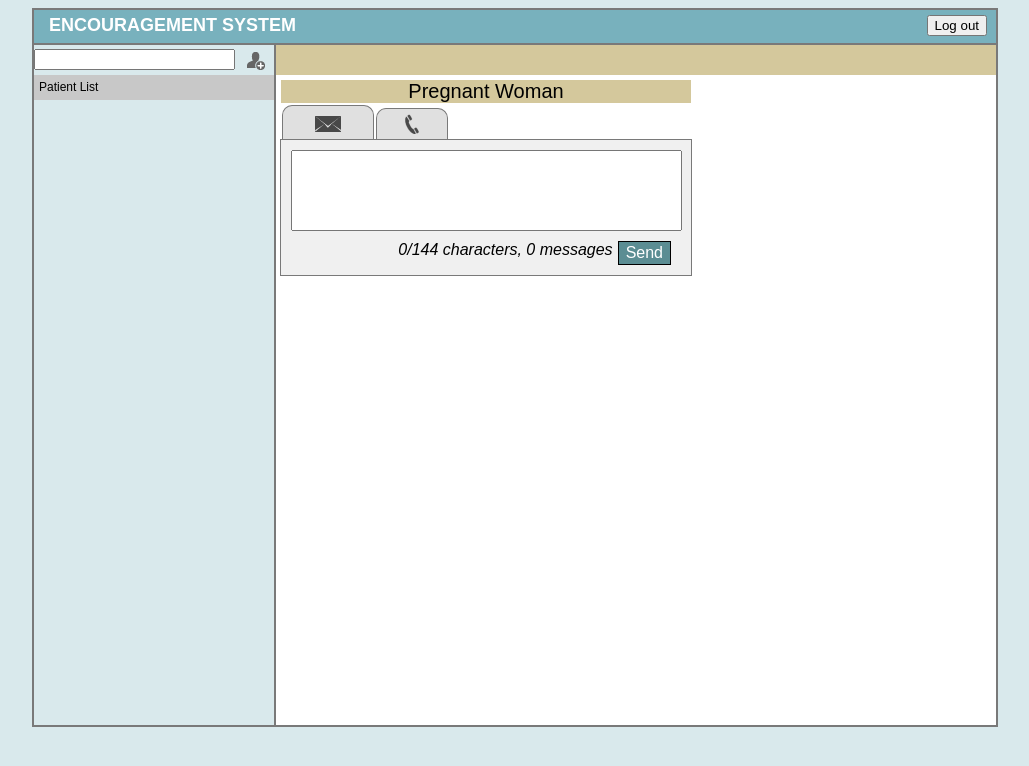
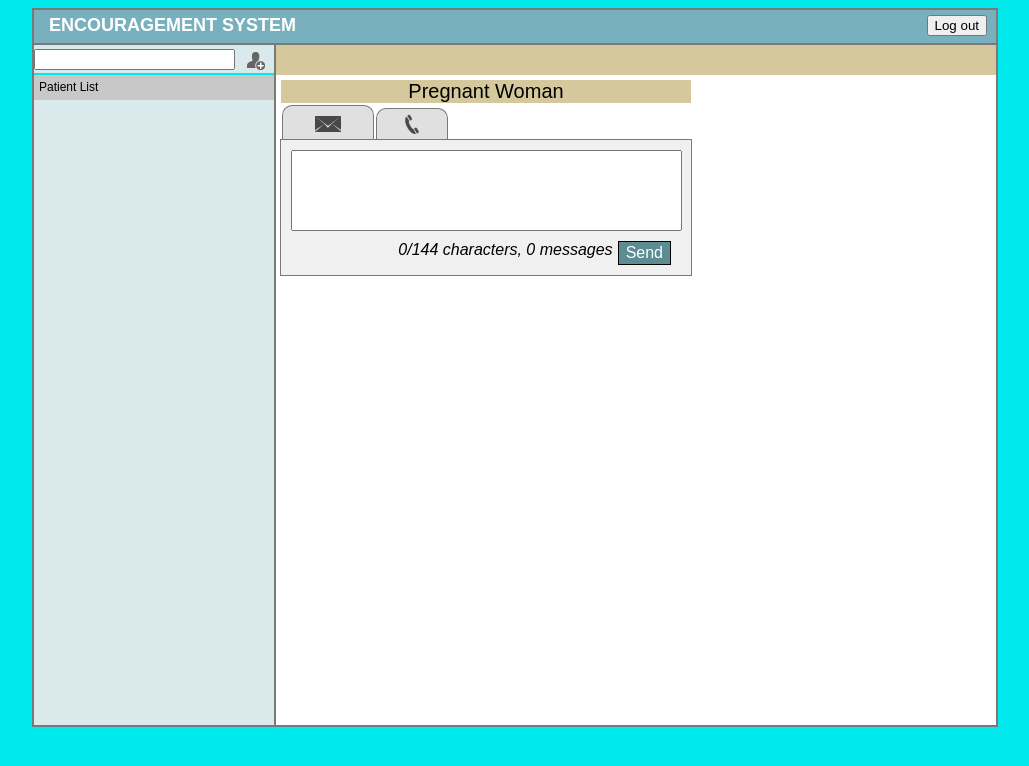
Before and after one commit to pittsw/Encouragement, a Django app: template kenya/patients/templates/test.html in a window 1280 px wide. Shown: the top 766 px of the page, without its empty margins (125-1154 px from the left). Run offline with Django 3.2, Linux system fonts and the light colour scheme; the template is opened without the code that fills it: values that come from a table or form of the project are taken from there, others are empty; data comes from the database, SQL or seed files in the repository; parts of the project's set-up code (start-up, migrations or seed data) failed here and were passed over; some libraries are stand-ins or nearby versions.

Commit message:
Started changing background color

```diff
--- a/kenya/patients/static/css/encouragement.css
+++ b/kenya/patients/static/css/encouragement.css
@@ -1,7 +1,7 @@
 /* Full page styles */
 body {
     font-family: sans-serif;
-    background-color: rgb(217,233,236);
+    background-color: rgb(0,233,236);
     border-style: solid;
     border-color: rgb(121, 121, 121);
     border-width: 2px;
@@ -21,6 +21,10 @@ body {
 
 .header-bar .title {
     padding-left: 15px;
+}
+
+.list_search {
+    background-color: rgb(217,233,236);
 }
 
 .name_bar {
@@ -121,6 +125,7 @@ body {
 /* Styles for the client list. */
 .client_list {
     height: 625px;
+    background-color: rgb(217,233,236);
     overflow: auto;
 }
 
```
